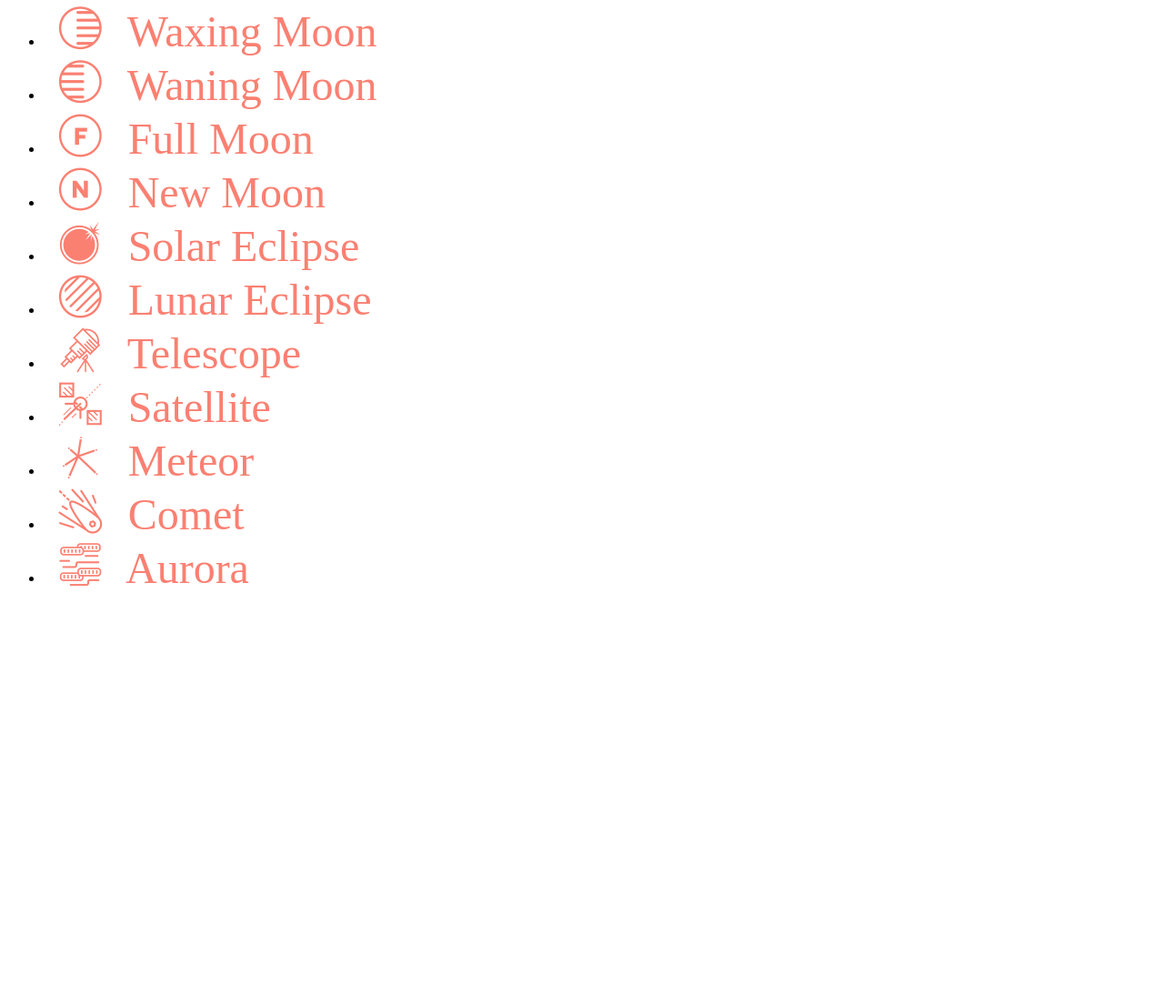
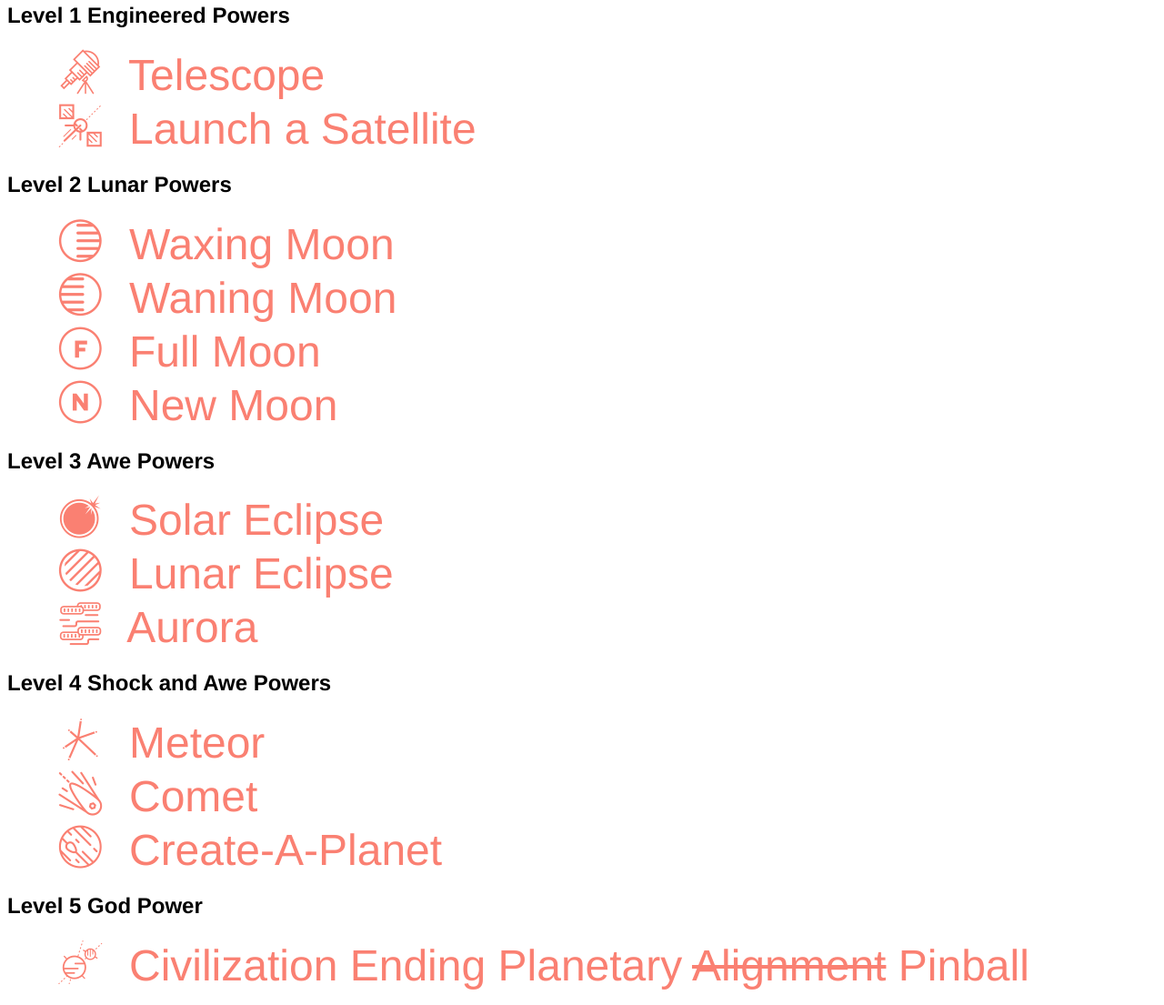
Before and after one commit to alkalinegenome/exercise-1, a plain HTML site: page index.html in a window 1280 px wide. Shown: the part 77-1182 px from the top of the page at 91% size. Before the commit the page ends 800 px from the top, so only its background shows below. Drawn offline with Linux system fonts and the light colour scheme.

Commit message:
Levels Created + Amends
+Icons divided into power lvls
+Levels Named
+Amended Icon Name for Planet

```diff
--- a/css/astronomica.css
+++ b/css/astronomica.css
@@ -54,7 +54,7 @@
 .icon-astronomica-telescope:before { content: '\e802'; } /* '' */
 .icon-astronomica-align:before { content: '\e803'; } /* '' */
 .icon-astronomica-meteor:before { content: '\e804'; } /* '' */
-.icon-astronomical-jupiter:before { content: '\e805'; } /* '' */
+.icon-astronomica-jupiter:before { content: '\e805'; } /* '' */
 .icon-astronomica-solar:before { content: '\e806'; } /* '' */
 .icon-astronomica-lunar:before { content: '\e807'; } /* '' */
 .icon-astronomica-comet:before { content: '\e808'; } /* '' */
--- a/css/index.css
+++ b/css/index.css
@@ -6,21 +6,27 @@
 
 html {
 	box-sizing: border-box;
-
 	-moz-text-size-adjust: 100%;
 	-ms-text-size-adjust: 100%;
 	-webkit-text-size-adjust: 100%;
 	text-size-adjust: 100%;
 }
 
+body {
+	font-family: Helvetica, Arial, sans-serif;
+	font-weight: 100;
+}
+
 *, *:before, *:after {
 	box-sizing: inherit;
+}
+
+ul li{
+	list-style-type: none;
+	font-size: 3rem;
 }
 
 a {
 	text-decoration: none;
 	color: #FA8072;
-	list-style:none;
-	list-style-type: none;
-	font-size: 3rem;
 }
--- a/index.html
+++ b/index.html
@@ -12,18 +12,33 @@
 <body>
 
 	<h1>Astronomica</h1>
+	<h2>Level 1 Engineered Powers</h2>
+	<ul>
+		<li>	<a href="http://google.com"><i class="icon-astronomica-telescope"></i> Telescope</a>	</li>
+		<li>	<a href="http://google.com"><i class="icon-astronomica-satellite"></i> Launch a Satellite</a>	</li>
+	</ul>
+	<h2>Level 2 Lunar Powers</h2>
 	<ul>
 		<li>	<a href="http://google.com"><i class="icon-astronomica-waxing"></i> Waxing Moon</a>	</li>
 		<li>	<a href="http://google.com"><i class="icon-astronomica-waning"></i> Waning Moon</a>	</li>
 		<li>	<a href="http://google.com"><i class="icon-astronomica-full"></i> Full Moon</a>	</li>
 		<li>	<a href="http://google.com"><i class="icon-astronomica-new"></i> New Moon</a>	</li>
+	</ul>
+	<h2>Level 3 Awe Powers</h2>
+	<ul>
 		<li>	<a href="http://google.com"><i class="icon-astronomica-solar"></i> Solar Eclipse</a>	</li>
 		<li>	<a href="http://google.com"><i class="icon-astronomica-lunar"></i> Lunar Eclipse</a>	</li>
-		<li>	<a href="http://google.com"><i class="icon-astronomica-telescope"></i> Telescope</a>	</li>
-		<li>	<a href="http://google.com"><i class="icon-astronomica-satellite"></i> Satellite</a>	</li>
+		<li>	<a href="http://google.com"><i class="icon-astronomica-aurora"></i> Aurora</a>	</li>
+	</ul>
+	<h2>Level 4 Shock and Awe Powers</h2>
+	<ul>
 		<li>	<a href="http://google.com"><i class="icon-astronomica-meteor"></i> Meteor</a>	</li>
 		<li>	<a href="http://google.com"><i class="icon-astronomica-comet"></i> Comet</a>	</li>
-		<li>	<a href="http://google.com"><i class="icon-astronomica-aurora"></i> Aurora</a>	</li>
+		<li>	<a href="http://google.com"><i class="icon-astronomica-jupiter"></i> Create-A-Planet</a>	</li>
+	</ul>
+	<h2>Level 5 God Power</h2>
+	<ul>
+		<li>	<a href="http://google.com"><i class="icon-astronomica-align"></i> Civilization Ending Planetary <del>Alignment</del> Pinball</a>	</li>
 	</ul>
 
 </body>
```
